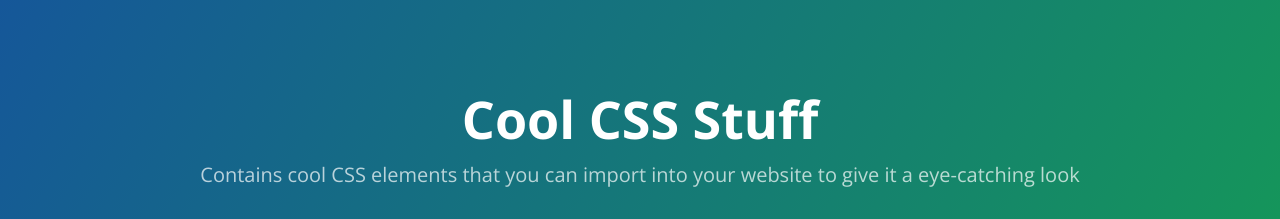
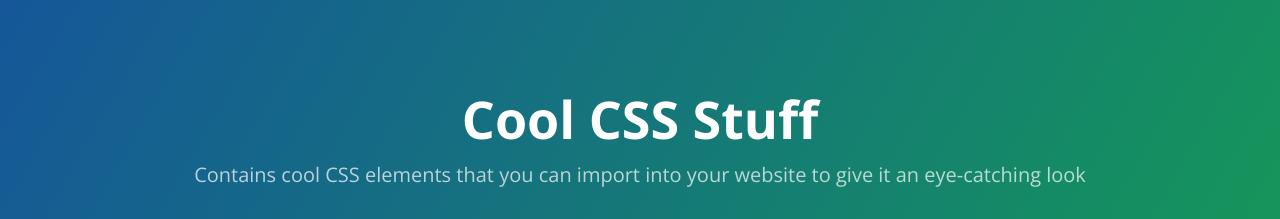
Before and after one commit to dayanandsaraswati/coolcssstuff, a plain HTML site: page index.html in a window 1280 px wide. Shown: the top 219 px of the page. Drawn offline with nearby package versions, Linux system fonts and the light colour scheme.

Commit message:
OOPS! Silly mistake

```diff
--- a/index.html
+++ b/index.html
@@ -15,7 +15,7 @@
 <body>
 	<section class="page-header">
 		<h1 class="project-name">Cool CSS Stuff</h1>
-		<h2 class="project-tagline">Contains cool CSS elements that you can import into your website to give it a eye-catching look</h2>
+		<h2 class="project-tagline">Contains cool CSS elements that you can import into your website to give it an eye-catching look</h2>
 		<a href="https://github.com/dayanandsaraswati/coolcssstuff" class="btn">View on GitHub</a>
 		<a href="https://github.com/dayanandsaraswati/coolcssstuff/zipball/master" class="btn">Download .zip</a>
 		<a href="https://github.com/dayanandsaraswati/coolcssstuff/tarball/master" class="btn">Download .tar.gz</a>
```
